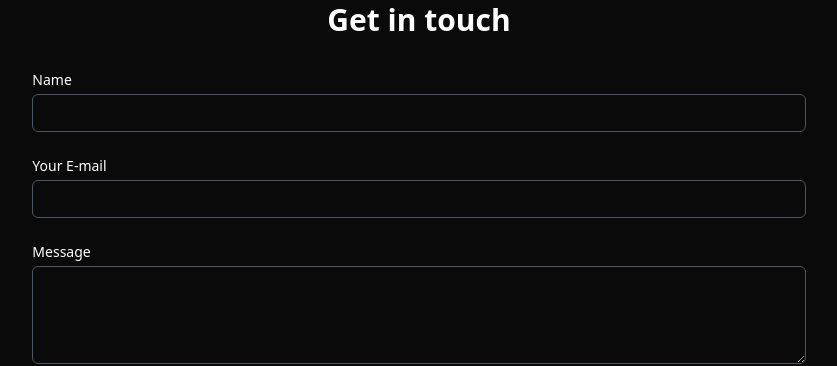
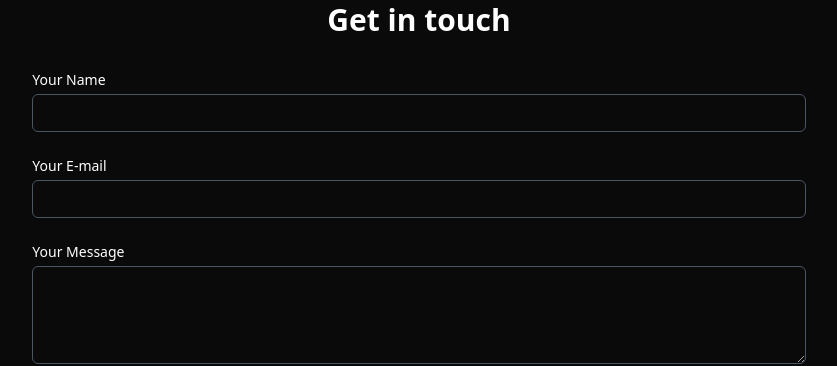
Before and after one commit to LunnS2/Portfolio-Website, a React (Vite) app: page / in a window 1280 px wide. Shown: the part 4184-4550 px from the top of the page, without its empty margins (221-1058 px from the left). Built offline with nearby package versions, Linux system fonts and the light colour scheme; no server answers.

Commit message:
Update contact page labels

```diff
--- a/src/components/contact.jsx
+++ b/src/components/contact.jsx
@@ -106,7 +106,7 @@ function ContactForm() {
                 htmlFor="name"
                 className="block text-sm font-medium dark:text-white text-black transition-colors duration-300"
               >
-                Name
+                Your Name
               </label>
               <input
                 type="text"
@@ -142,7 +142,7 @@ function ContactForm() {
                 htmlFor="message"
                 className="block text-sm font-medium dark:text-white text-black transition-colors duration-300"
               >
-                Message
+                Your Message
               </label>
               <textarea
                 id="message"
```
